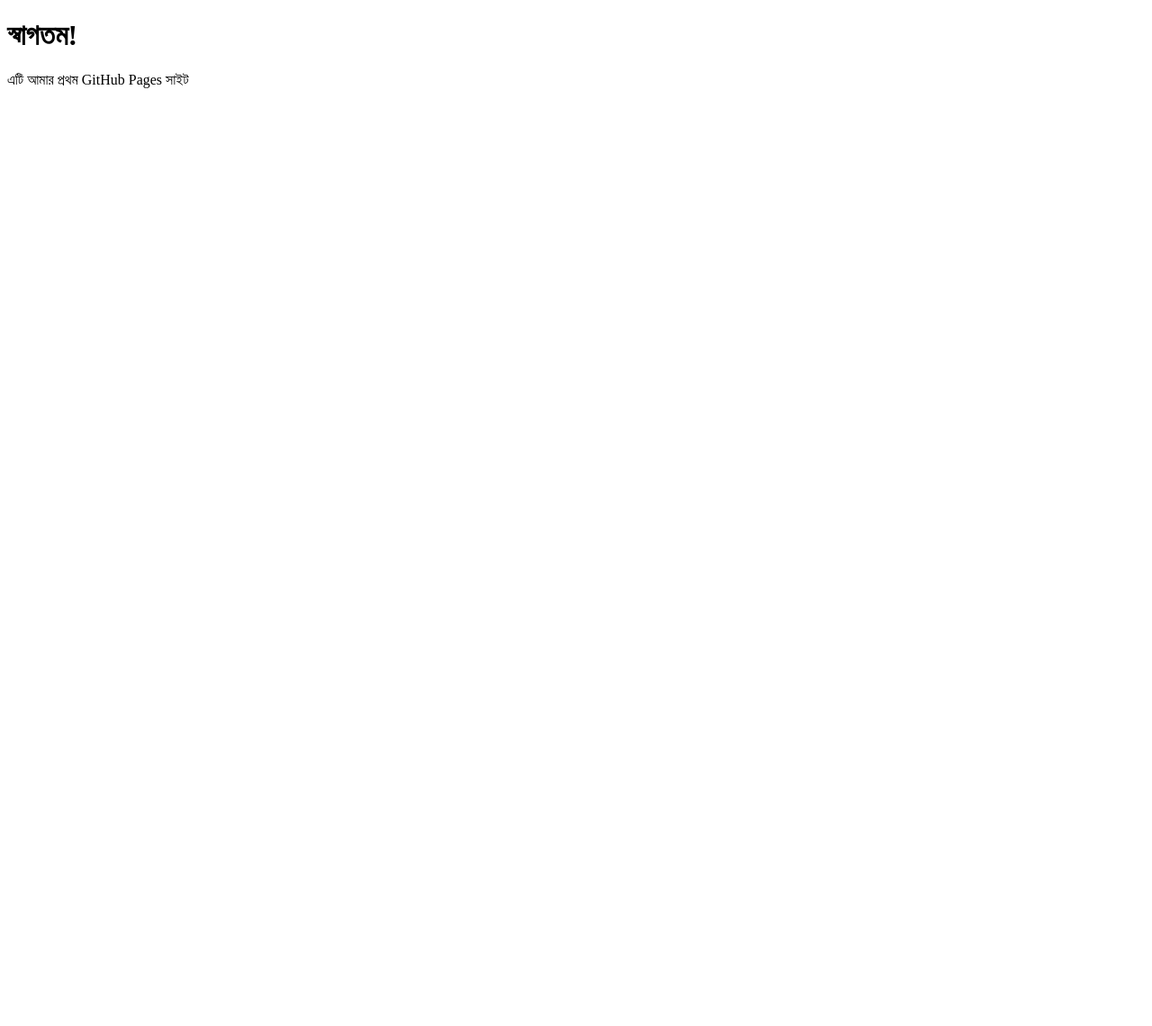
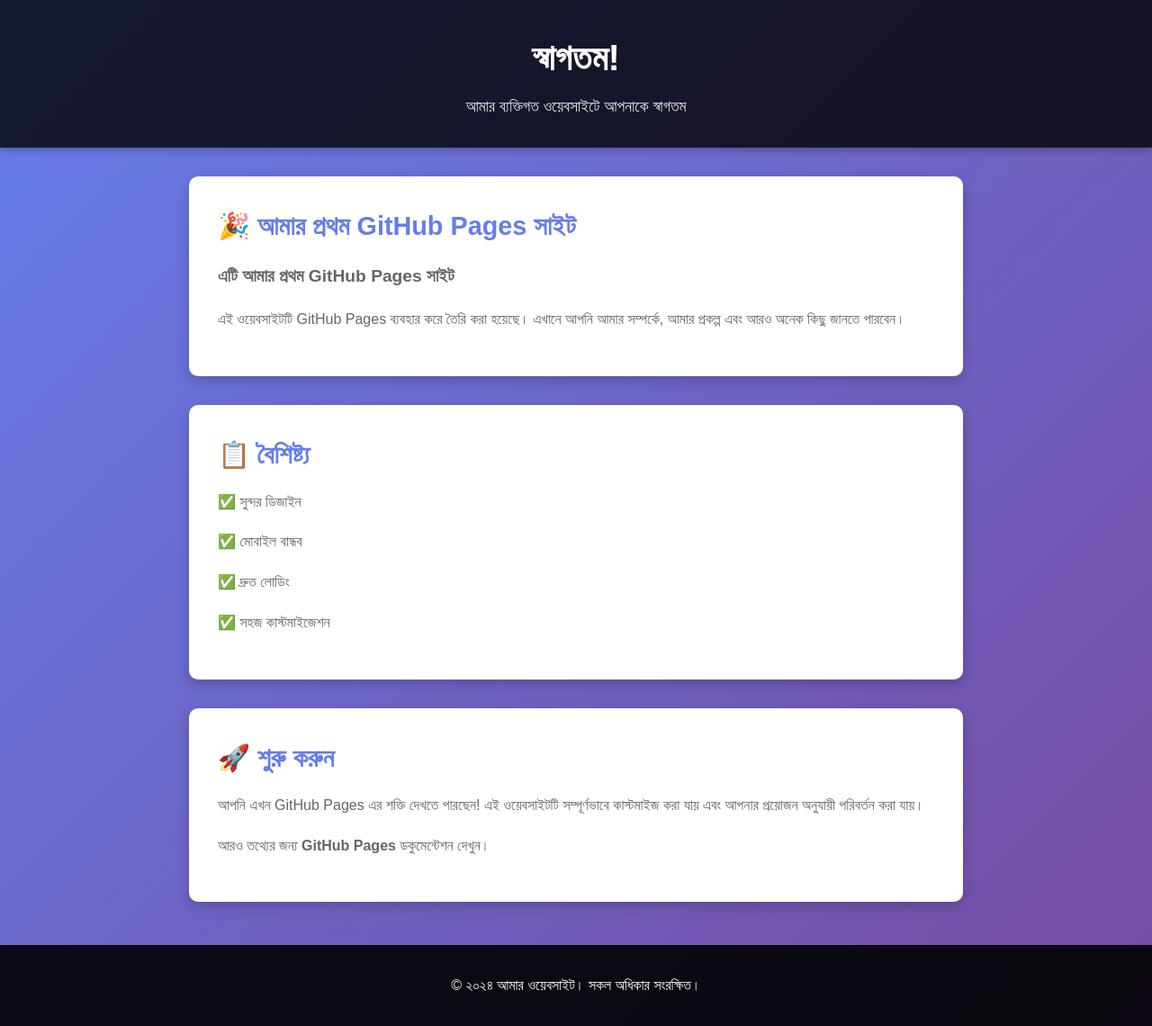
Before and after one commit to kayumkhalifa72-max/kayumkhalifa72-max.github.io, a plain HTML site: page index.html in a window 1280 px wide. Shown: the whole page at 90% size. Before the commit the page ends 800 px from the top, so only its background shows below. Drawn offline with Linux system fonts and the light colour scheme.

Commit message:
Update website with improved styling and Bengali content

```diff
--- a/index.html
+++ b/index.html
@@ -1,10 +1,124 @@
 <!DOCTYPE html>
-<html>
+<html lang="bn">
 <head>
+    <meta charset="UTF-8">
+    <meta name="viewport" content="width=device-width, initial-scale=1.0">
     <title>আমার ওয়েবসাইট</title>
+    <style>
+        * {
+            margin: 0;
+            padding: 0;
+            box-sizing: border-box;
+        }
+
+        body {
+            font-family: 'Arial', sans-serif;
+            line-height: 1.6;
+            color: #333;
+            background: linear-gradient(135deg, #667eea 0%, #764ba2 100%);
+            min-height: 100vh;
+        }
+
+        header {
+            background: rgba(0, 0, 0, 0.8);
+            color: white;
+            padding: 2rem;
+            text-align: center;
+            box-shadow: 0 2px 10px rgba(0, 0, 0, 0.3);
+        }
+
+        header h1 {
+            font-size: 2.5rem;
+            margin-bottom: 0.5rem;
+        }
+
+        header p {
+            font-size: 1.1rem;
+            opacity: 0.9;
+        }
+
+        .container {
+            max-width: 900px;
+            margin: 2rem auto;
+            padding: 0 20px;
+        }
+
+        .card {
+            background: white;
+            padding: 2rem;
+            margin-bottom: 2rem;
+            border-radius: 10px;
+            box-shadow: 0 5px 15px rgba(0, 0, 0, 0.2);
+            transition: transform 0.3s ease;
+        }
+
+        .card:hover {
+            transform: translateY(-5px);
+        }
+
+        .card h2 {
+            color: #667eea;
+            margin-bottom: 1rem;
+            font-size: 1.8rem;
+        }
+
+        .card p {
+            color: #666;
+            margin-bottom: 1rem;
+            line-height: 1.8;
+        }
+
+        footer {
+            background: rgba(0, 0, 0, 0.9);
+            color: white;
+            text-align: center;
+            padding: 2rem;
+            margin-top: 3rem;
+        }
+
+        .welcome-text {
+            font-size: 1.2rem;
+            color: #667eea;
+            font-weight: bold;
+        }
+    </style>
 </head>
 <body>
-    <h1>স্বাগতম!</h1>
-    <p>এটি আমার প্রথম GitHub Pages সাইট</p>
+    <header>
+        <h1>স্বাগতম!</h1>
+        <p>আমার ব্যক্তিগত ওয়েবসাইটে আপনাকে স্বাগতম</p>
+    </header>
+
+    <div class="container">
+        <div class="card">
+            <h2>🎉 আমার প্রথম GitHub Pages সাইট</h2>
+            <p class="welcome-text">এটি আমার প্রথম GitHub Pages সাইট</p>
+            <p>
+                এই ওয়েবসাইটটি GitHub Pages ব্যবহার করে তৈরি করা হয়েছে।
+                এখানে আপনি আমার সম্পর্কে, আমার প্রকল্প এবং আরও অনেক কিছু জানতে পারবেন।
+            </p>
+        </div>
+
+        <div class="card">
+            <h2>📋 বৈশিষ্ট্য</h2>
+            <p>✅ সুন্দর ডিজাইন</p>
+            <p>✅ মোবাইল বান্ধব</p>
+            <p>✅ দ্রুত লোডিং</p>
+            <p>✅ সহজ কাস্টমাইজেশন</p>
+        </div>
+
+        <div class="card">
+            <h2>🚀 শুরু করুন</h2>
+            <p>
+                আপনি এখন GitHub Pages এর শক্তি দেখতে পারছেন!
+                এই ওয়েবসাইটটি সম্পূর্ণভাবে কাস্টমাইজ করা যায় এবং আপনার প্রয়োজন অনুযায়ী পরিবর্তন করা যায়।
+            </p>
+            <p>আরও তথ্যের জন্য <strong>GitHub Pages</strong> ডকুমেন্টেশন দেখুন।</p>
+        </div>
+    </div>
+
+    <footer>
+        <p>&copy; ২০২৪ আমার ওয়েবসাইট। সকল অধিকার সংরক্ষিত।</p>
+    </footer>
 </body>
 </html>
```
